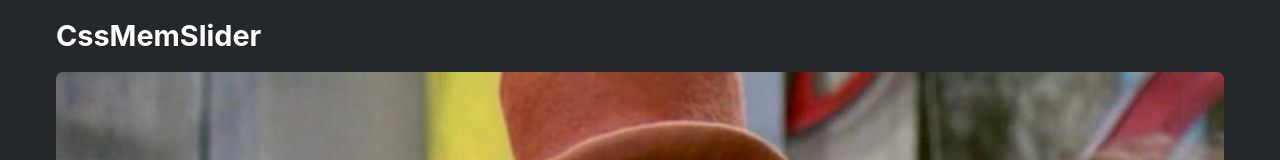
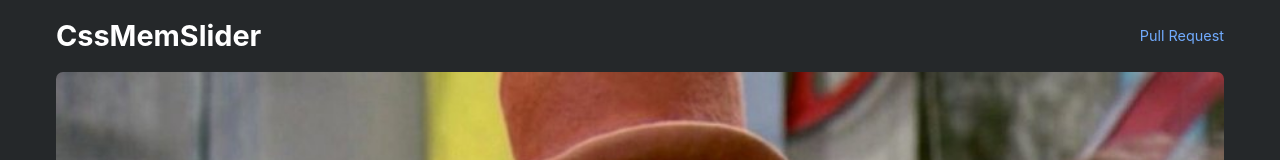
Before and after one commit to RomaaaK/cssMemSlider, a plain HTML site: page cssMemSlider/index.html in a window 1280 px wide. Shown: the top 160 px of the page. Drawn offline with Linux system fonts and the light colour scheme.

Commit message:
feat: add link to pull request (Sun, May, 15 22:46:55)

```diff
--- a/cssMemSlider/index.html
+++ b/cssMemSlider/index.html
@@ -10,8 +10,9 @@
 </head>
 <body>
   <header>
-    <div class="container">
+    <div class="container header__container">
       <h1>CssMemSlider</h1>
+      <a class="header__link" href="https://github.com/RomaaaK/cssMemSlider/pull/1">Pull Request</a>
     </div>
   </header>
   <div class="container">
--- a/cssMemSlider/styles/style.css
+++ b/cssMemSlider/styles/style.css
@@ -18,6 +18,22 @@ body {
   width: 100%;
   margin: 0 auto;
   padding: 0 1rem;
+}
+
+.header__container {
+  display: flex;
+  align-items: center;
+}
+
+.header__link {
+  margin-left: auto;
+  color: #71ABFE;
+  text-decoration: none;
+}
+
+.header__link:hover {
+  transform: scale(1.1);
+  color: #ffffff;
 }
 
 .slider {
```
